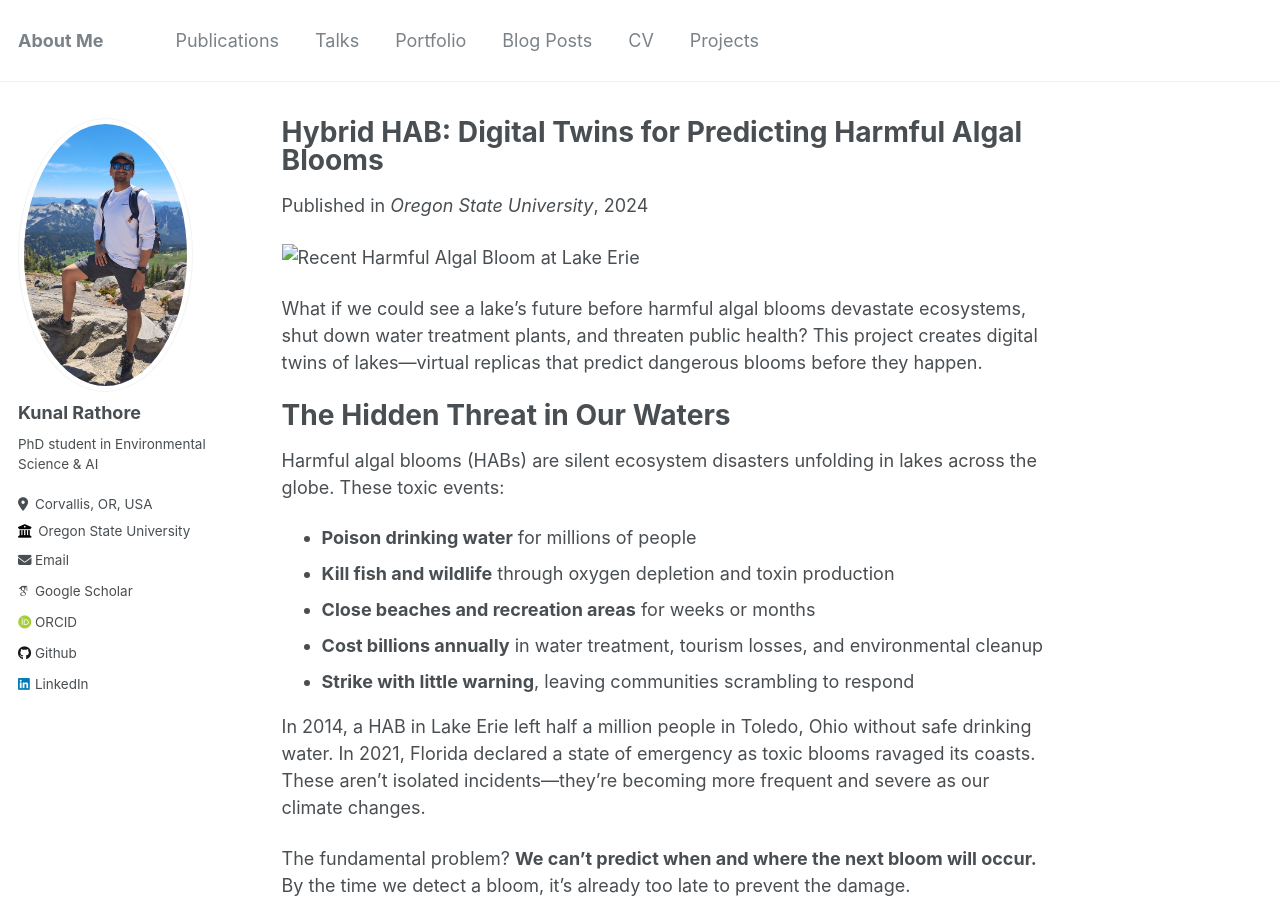
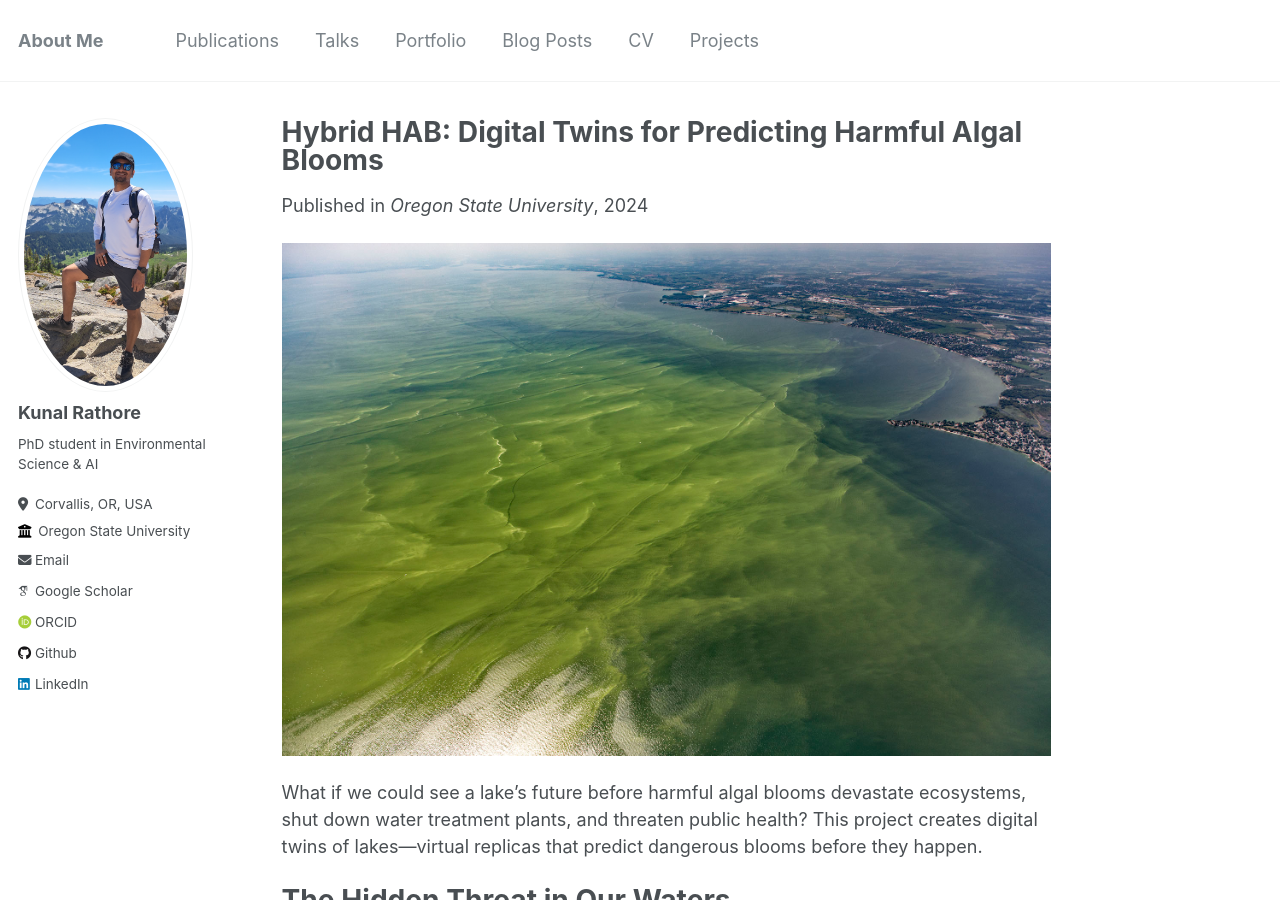
Before and after one commit to kjrathore/kjrathore.github.io, a Jekyll site: the page built from _projects/habs.md, in a window 1280 px wide and 900 px high. Built offline with Jekyll 4.4.1, drawn with Linux system fonts in a browser that asks for light colours; some web fonts are replaced.

Commit message:
updated images and resume

```diff
--- a/_projects/habs.md
+++ b/_projects/habs.md
@@ -8,7 +8,7 @@ date: 2024-01-01
 location: "Corvallis, OR, USA"
 ---
 
-![Recent Harmful Algal Bloom at Lake Erie](images/Lake-Erie-harmful-algal-blooms.jpg)
+<img src='/images/Lake-Erie-harmful-algal-blooms.jpg'>
 
 What if we could see a lake's future before harmful algal blooms devastate ecosystems, shut down water treatment plants, and threaten public health? This project creates digital twins of lakes—virtual replicas that predict dangerous blooms before they happen.
 
```
Also changed, not shown: _projects/c_star.md (+2 -0 lines), README.md (line endings or trailing spaces), 6 other files.
